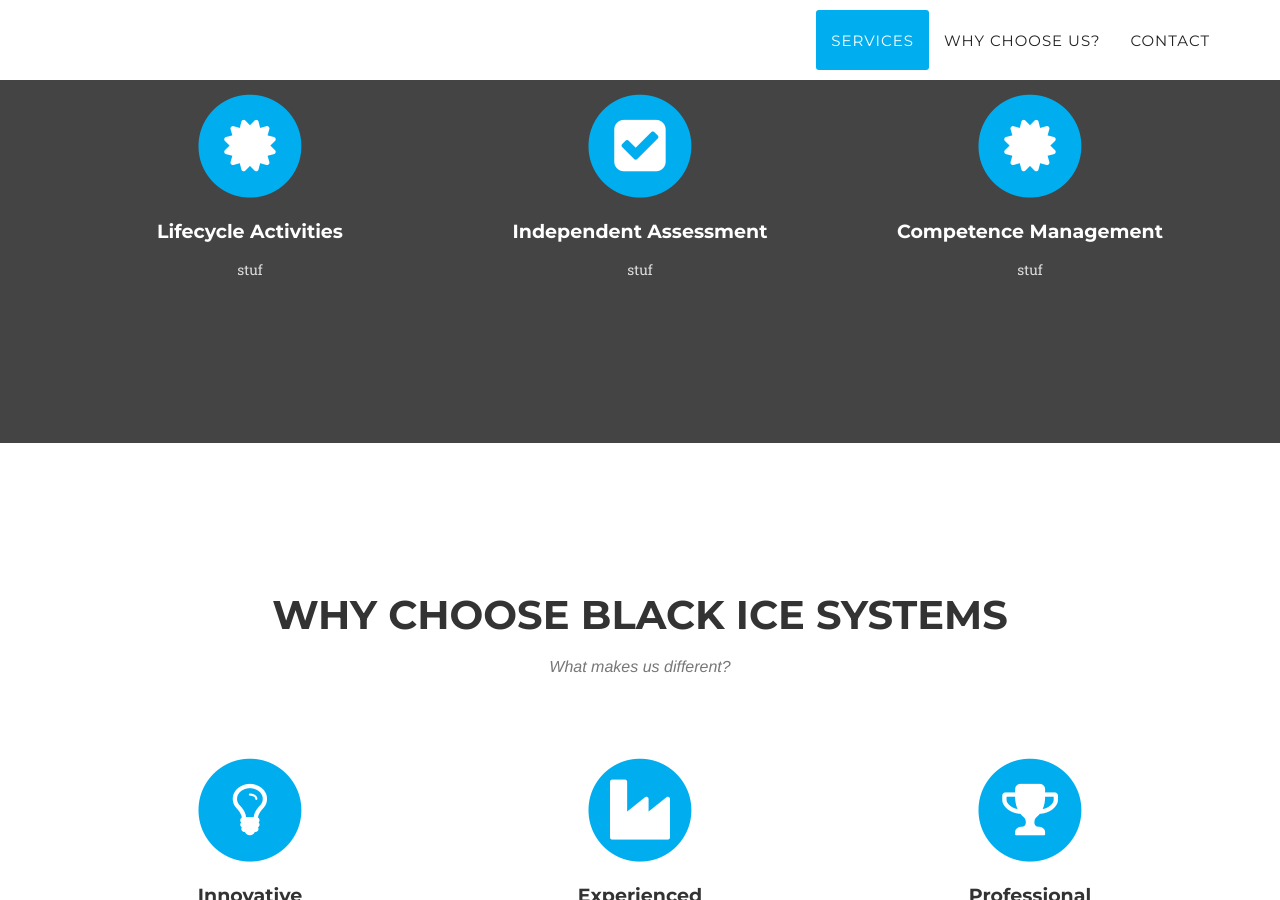
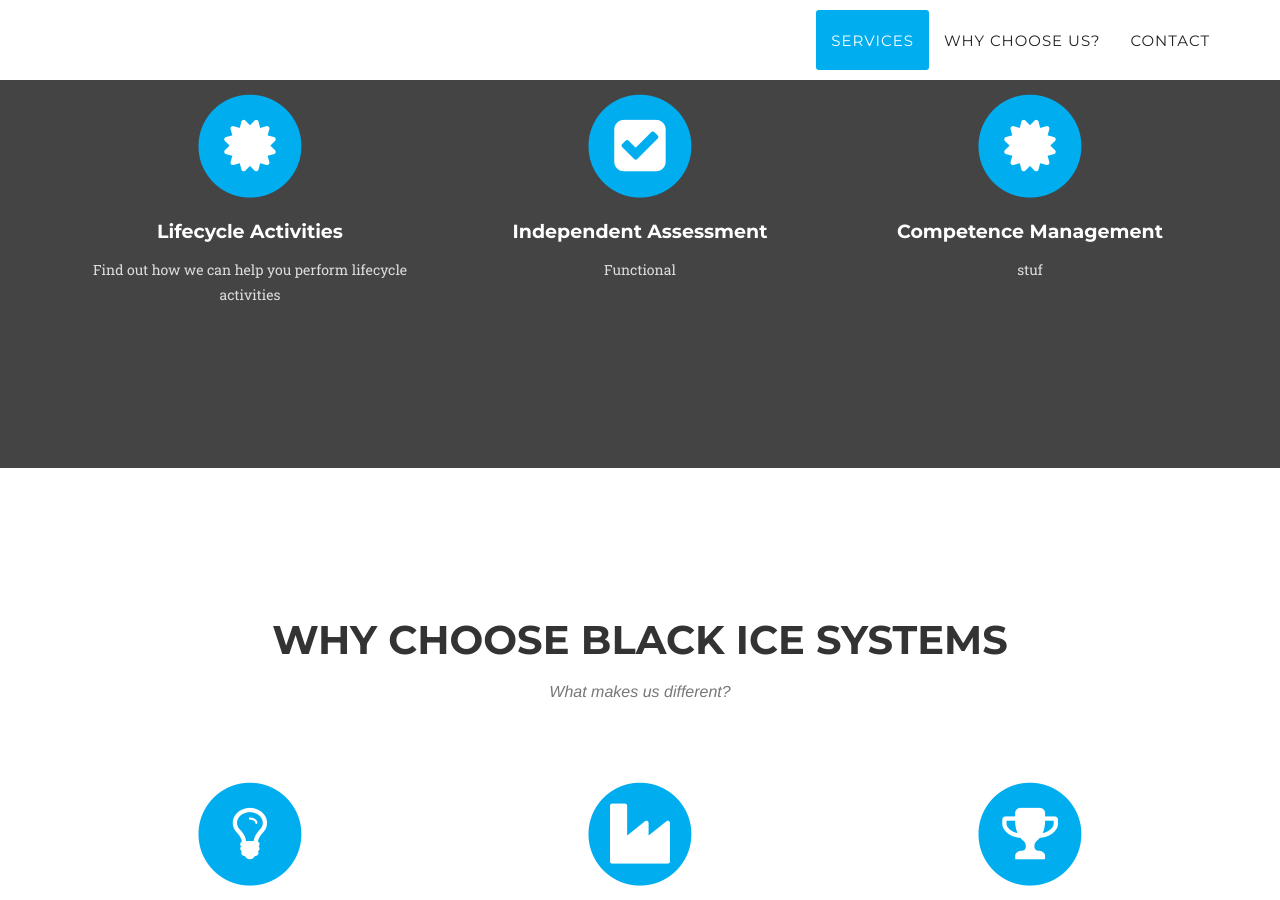
Before and after one commit to BlackIceSystems/blackicesystems, a Jekyll site: the page built from _posts/2016-12-08-lifecycle-activities.markdown, in a window 1280 px wide and 900 px high, scrolled down 1339 px. Built offline with Jekyll 4.4.1, drawn with Linux system fonts in a browser that asks for light colours; some web fonts are replaced.

Commit message:
modal fix

```diff
--- a/_includes/modals.html
+++ b/_includes/modals.html
@@ -13,8 +13,10 @@
                     <div class="col-lg-8 col-lg-offset-2">
                         <div class="modal-body">
                             <h2>{{ post.title }}</h2>
-							<i class="fa fa-circle fa-stack-2x text-primary"></i>
-							<i class="fa {{ post.icon }} fa-stack-1x fa-inverse"></i>
+							<span class="fa-stack fa-4x">
+								<i class="fa fa-circle fa-stack-2x text-primary"></i>
+								<i class="fa {{ post.icon }} fa-stack-1x fa-inverse"></i>
+							</span>
                             <p>{{ post.description }}</p>
                             <button type="button" class="btn btn-default" data-dismiss="modal"><i class="fa fa-times"></i> Close</button>
                         </div>
--- a/_posts/2016-12-08-independent-assessment.markdown
+++ b/_posts/2016-12-08-independent-assessment.markdown
@@ -1,6 +1,6 @@
 ---
 title: Independent Assessment
-subtitle: stuf
+subtitle: Functional
 layout: default
 modal-id: 3
 icon: fa-check-square
--- a/_posts/2016-12-08-lifecycle-activities.markdown
+++ b/_posts/2016-12-08-lifecycle-activities.markdown
@@ -1,6 +1,6 @@
 ---
 title: Lifecycle Activities
-subtitle: stuf
+subtitle: Find out how we can help you perform lifecycle activities
 layout: default
 modal-id: 6
 icon: fa-certificate
```
